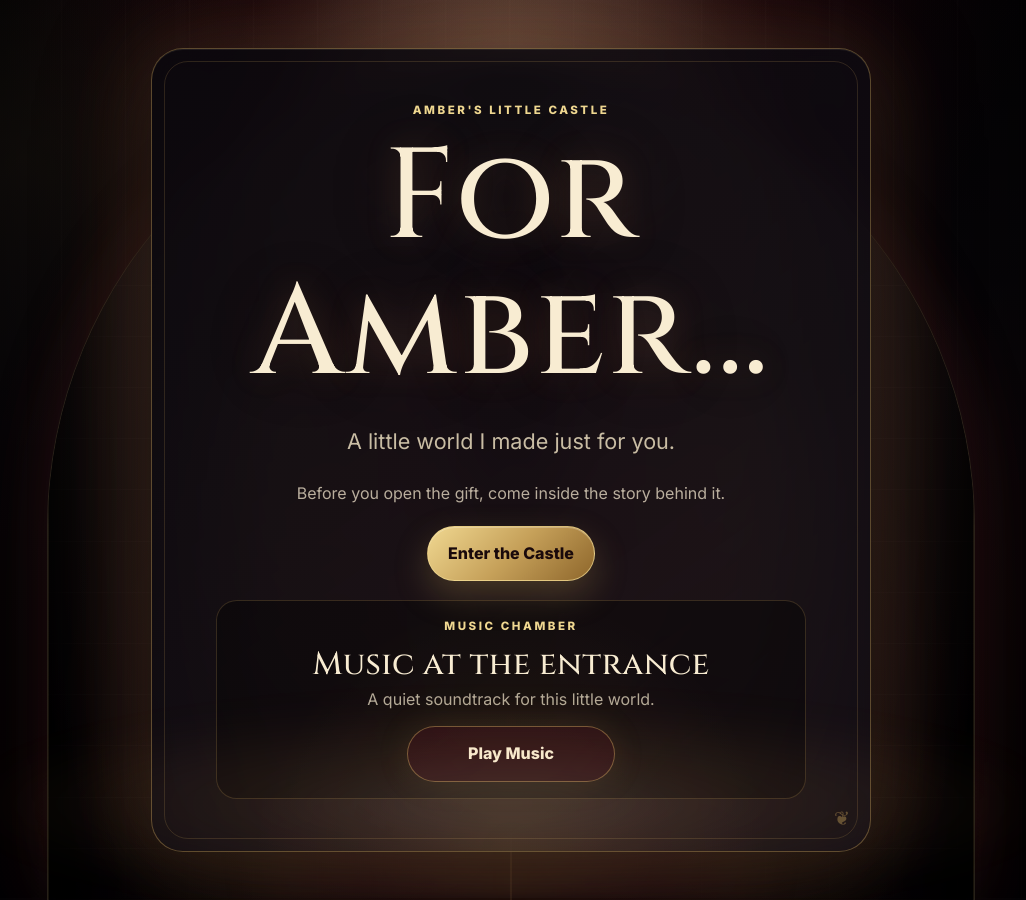
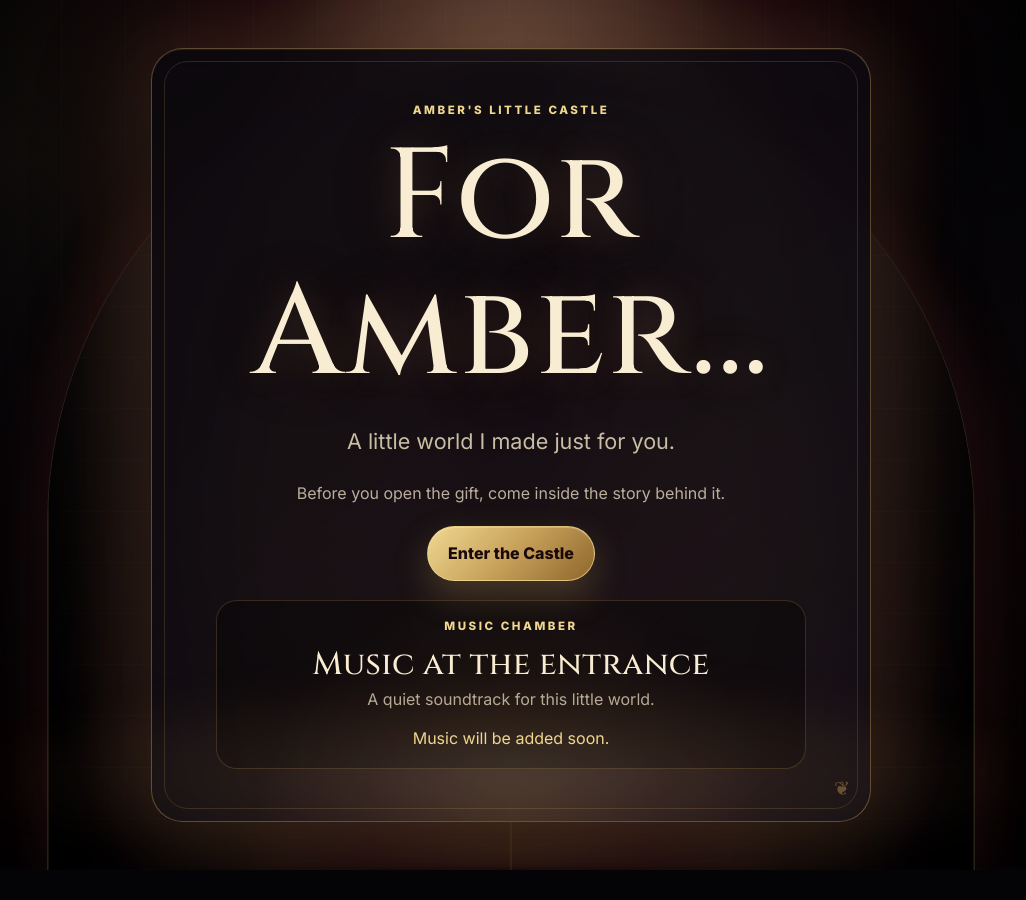
Before and after one commit to jaksLab/amber-gift-experience, a React (Vite) app: page / in a window 1280 px wide. Shown: the whole page, without its empty margins (129-1155 px from the left). After the commit the page ends 870 px from the top, so only its background shows below. Built offline with nearby package versions, Linux system fonts and the light colour scheme; no server answers.

Commit message:
Fix media asset handling

```diff
--- a/index.html
+++ b/index.html
@@ -330,7 +330,7 @@
             <h2>Something I made only for you</h2>
             <p>This gift was made with time, intention, and a little piece of who I am. Every detail was meant to feel personal, dark, romantic, mysterious, and beautiful.</p>
             <div class="static-media">
-              <video controls playsinline preload="metadata" src="assets/videos/gift-process.mp4"></video>
+              <video id="static-video" controls playsinline preload="metadata" src="assets/videos/gift-process.mp4"></video>
               <p id="static-video-message" class="static-message">The process video will be added soon if the file is not uploaded yet.</p>
             </div>
           </div>
@@ -341,10 +341,10 @@
           <h2>A room of memories</h2>
           <p>Little pieces of beauty, time, and feeling.</p>
           <div class="static-gallery">
-            <figure class="static-gallery-card"><img src="assets/images/amber-01.jpg" alt="Amber memory 1" /><figcaption>Memory 01</figcaption></figure>
-            <figure class="static-gallery-card"><img src="assets/images/amber-02.jpg" alt="Amber memory 2" /><figcaption>Memory 02</figcaption></figure>
-            <figure class="static-gallery-card"><img src="assets/images/gift-01.jpg" alt="Gift memory 1" /><figcaption>Memory 03</figcaption></figure>
-            <figure class="static-gallery-card"><img src="assets/images/gift-02.jpg" alt="Gift memory 2" /><figcaption>Memory 04</figcaption></figure>
+            <figure class="static-gallery-card"><img src="assets/images/amber-01.jpg.JPEG" alt="Amber memory 1" /><figcaption>Memory 01</figcaption></figure>
+            <figure class="static-gallery-card"><img src="assets/images/amber-02.jpg.JPEG" alt="Amber memory 2" /><figcaption>Memory 02</figcaption></figure>
+            <figure class="static-gallery-card"><img src="assets/images/amber-03.jpg.JPEG" alt="Amber memory 3" /><figcaption>Memory 03</figcaption></figure>
+            <figure class="static-gallery-card"><img src="assets/images/amber-04.jpg.JPG" alt="Amber memory 4" /><figcaption>Memory 04</figcaption></figure>
           </div>
         </section>
 
@@ -423,6 +423,8 @@ Jonathan</p></article>
         const musicButton = document.getElementById('static-music-button');
         const audio = document.getElementById('static-audio');
         const musicMessage = document.getElementById('static-music-message');
+        const video = document.getElementById('static-video');
+        const videoMessage = document.getElementById('static-video-message');
         const letterButton = document.getElementById('static-letter-button');
         const letter = document.getElementById('static-letter');
         const questionButton = document.getElementById('static-question-button');
@@ -450,10 +452,31 @@ Jonathan</p></article>
           }
         });
 
-        audio?.addEventListener('error', () => {
+        const verifyAssetType = async (element, expectedTypePrefix, onMissing) => {
+          if (!element?.currentSrc && !element?.src) return;
+          try {
+            const response = await fetch(element.currentSrc || element.src, { method: 'HEAD' });
+            const contentType = response.headers.get('content-type') || '';
+            if (!response.ok || !contentType.toLowerCase().startsWith(expectedTypePrefix)) onMissing();
+          } catch {
+            onMissing();
+          }
+        };
+
+        const showMissingMusic = () => {
           if (musicButton) musicButton.hidden = true;
           if (musicMessage) musicMessage.hidden = false;
-        });
+        };
+
+        const showMissingVideo = () => {
+          if (video) video.hidden = true;
+          if (videoMessage) videoMessage.hidden = false;
+        };
+
+        audio?.addEventListener('error', showMissingMusic);
+        video?.addEventListener('error', showMissingVideo);
+        verifyAssetType(audio, 'audio/', showMissingMusic);
+        verifyAssetType(video, 'video/', showMissingVideo);
 
         document.querySelectorAll('.static-gallery-card img').forEach((image) => {
           image.addEventListener('error', () => {
--- a/src/components/MusicPlayer.jsx
+++ b/src/components/MusicPlayer.jsx
@@ -1,13 +1,17 @@
-import { useRef, useState } from 'react';
+import { useId, useRef, useState } from 'react';
+import { useAssetAvailable } from '../utils/assets.js';
 
 export default function MusicPlayer({ content, variant = 'room' }) {
+  const titleId = useId();
   const audioRef = useRef(null);
   const [isPlaying, setIsPlaying] = useState(false);
   const [hasError, setHasError] = useState(false);
+  const isAudioAvailable = useAssetAvailable(content.src, 'audio/');
+  const showMissingAudio = hasError || isAudioAvailable === false;
 
   const toggleMusic = async () => {
     const audio = audioRef.current;
-    if (!audio || hasError) return;
+    if (!audio || showMissingAudio || isAudioAvailable !== true) return;
 
     if (isPlaying) {
       audio.pause();
@@ -25,15 +29,17 @@ export default function MusicPlayer({ content, variant = 'room' }) {
   };
 
   return (
-    <section className={`music-player music-player-${variant}`} aria-labelledby="music-title">
+    <section className={`music-player music-player-${variant}`} aria-labelledby={titleId}>
       <div className="music-copy">
         <p className="music-kicker">Music chamber</p>
-        <h2 id="music-title">{content.title}</h2>
+        <h2 id={titleId}>{content.title}</h2>
         <p>{content.text}</p>
       </div>
 
-      {hasError ? (
+      {showMissingAudio ? (
         <p className="asset-message" role="status">{content.missingText}</p>
+      ) : isAudioAvailable === null ? (
+        <p className="asset-message" role="status">Preparing the music chamber…</p>
       ) : (
         <>
           <audio
--- a/src/components/ProcessVideo.jsx
+++ b/src/components/ProcessVideo.jsx
@@ -1,7 +1,10 @@
 import { useState } from 'react';
+import { useAssetAvailable } from '../utils/assets.js';
 
 export default function ProcessVideo({ content }) {
   const [hasError, setHasError] = useState(false);
+  const isVideoAvailable = useAssetAvailable(content.videoSrc, 'video/');
+  const showMissingVideo = hasError || isVideoAvailable === false;
 
   return (
     <section className="room reveal-room" aria-labelledby="process-title">
@@ -18,7 +21,11 @@ export default function ProcessVideo({ content }) {
       </ul>
 
       <div className="media-frame">
-        {!hasError ? (
+        {showMissingVideo ? (
+          <div className="asset-placeholder" role="status">{content.missingText}</div>
+        ) : isVideoAvailable === null ? (
+          <div className="asset-placeholder" role="status">Preparing the process video…</div>
+        ) : (
           <video
             controls
             playsInline
@@ -27,11 +34,9 @@ export default function ProcessVideo({ content }) {
             onError={() => setHasError(true)}
             aria-label="Gift creation process video"
           >
-            <source src={content.videoSrc} type="video/mp4" />
+            <source src={content.videoSrc} type="video/mp4" onError={() => setHasError(true)} />
             {content.missingText}
           </video>
-        ) : (
-          <div className="asset-placeholder" role="status">{content.missingText}</div>
         )}
       </div>
     </section>
--- a/src/data/content.js
+++ b/src/data/content.js
@@ -36,12 +36,18 @@ export const giftContent = {
     title: "A room of memories",
     subtitle: "Little pieces of beauty, time, and feeling.",
     images: [
-      asset("assets/images/amber-01.jpg"),
-      asset("assets/images/amber-02.jpg"),
-      asset("assets/images/gift-01.jpg"),
-      asset("assets/images/gift-02.jpg"),
-      asset("assets/images/process-01.jpg"),
-      asset("assets/images/process-02.jpg")
+      asset("assets/images/amber-01.jpg.JPEG"),
+      asset("assets/images/amber-02.jpg.JPEG"),
+      asset("assets/images/amber-03.jpg.JPEG"),
+      asset("assets/images/amber-04.jpg.JPG"),
+      asset("assets/images/amber-06.jpg.png"),
+      asset("assets/images/amber-07.jpg.png"),
+      asset("assets/images/amber-08.jpg.png"),
+      asset("assets/images/amber-09.jpg.png"),
+      asset("assets/images/amber-11.jpg.JPG"),
+      asset("assets/images/amber-12.jpg.JPG"),
+      asset("assets/images/amber-13.jpg.JPG"),
+      asset("assets/images/amber-14.jpg.JPG")
     ]
   },
   adoration: {
--- /dev/null
+++ b/src/utils/assets.js
@@ -0,0 +1,54 @@
+import { useEffect, useState } from 'react';
+
+const assetStatusCache = new Map();
+
+async function checkAsset(src, expectedTypePrefix) {
+  if (!src) return false;
+
+  const response = await fetch(src, { method: 'HEAD' });
+  if (!response.ok) return false;
+
+  const contentType = response.headers.get('content-type') || '';
+  return contentType.toLowerCase().startsWith(expectedTypePrefix);
+}
+
+export function useAssetAvailable(src, expectedTypePrefix) {
+  const cacheKey = `${expectedTypePrefix}:${src}`;
+  const [isAvailable, setIsAvailable] = useState(() => assetStatusCache.get(cacheKey) ?? null);
+
+  useEffect(() => {
+    let isMounted = true;
+
+    if (!src) {
+      setIsAvailable(false);
+      return () => {
+        isMounted = false;
+      };
+    }
+
+    const cached = assetStatusCache.get(cacheKey);
+    if (cached !== undefined) {
+      setIsAvailable(cached);
+      return () => {
+        isMounted = false;
+      };
+    }
+
+    setIsAvailable(null);
+    checkAsset(src, expectedTypePrefix)
+      .then((available) => {
+        assetStatusCache.set(cacheKey, available);
+        if (isMounted) setIsAvailable(available);
+      })
+      .catch(() => {
+        assetStatusCache.set(cacheKey, false);
+        if (isMounted) setIsAvailable(false);
+      });
+
+    return () => {
+      isMounted = false;
+    };
+  }, [cacheKey, expectedTypePrefix, src]);
+
+  return isAvailable;
+}
```
Also changed, not shown: public/assets/images/placeholder-readme.txt.
